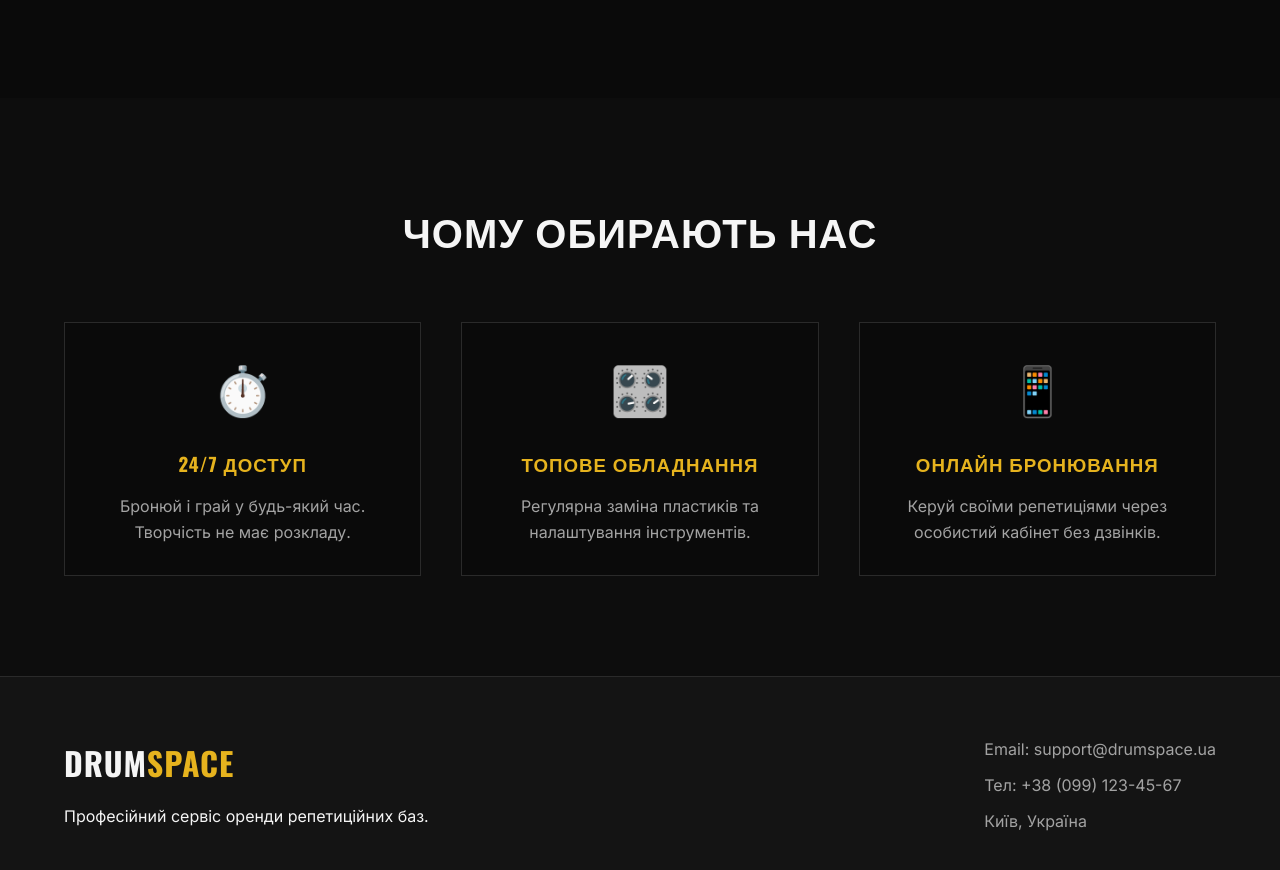
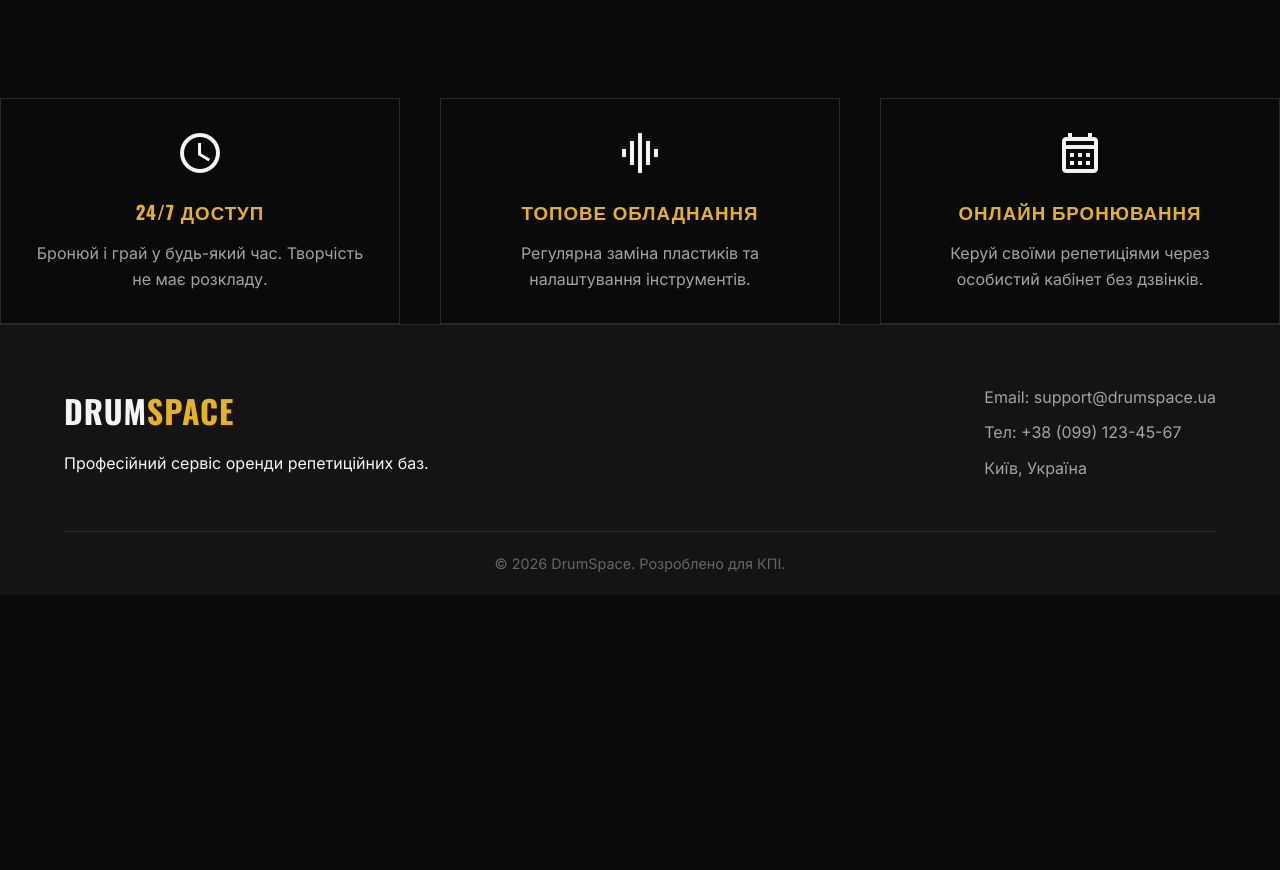
Before and after one commit to wh0smarg0/IO-35_webLAB-SakhnoMargaryta-FIOT-2026, a plain HTML site: page index.html in a window 1280 px wide. Shown: the part 1645-2515 px from the top of the page. After the commit the page ends 2240 px from the top, so only its background shows below. Drawn offline with nearby package versions, Linux system fonts and the light colour scheme.

Commit message:
Update index.html

```diff
--- a/index.html
+++ b/index.html
@@ -5,6 +5,7 @@
     <meta name="viewport" content="width=device-width, initial-scale=1.0">
     <title>DrumSpace | Професійні репетиційні бази</title>
     <link href="https://fonts.googleapis.com/css2?family=Inter:wght@400;500;600&family=Oswald:wght@500;700&display=swap" rel="stylesheet">
+    <link href="https://fonts.googleapis.com/icon?family=Material+Icons+Outlined" rel="stylesheet">
     <link rel="stylesheet" href="css/style.css">
 </head>
 <body>
@@ -62,7 +63,7 @@
                 </article>
 
                 <article class="card">
-                    <img src="https://images.unsplash.com/photo-1553545985-1e0d8781d5db?q=80&w=800&auto=format&fit=crop" alt="Електронна кімната" class="card-img">
+                    <img src="https://images.unsplash.com/photo-1571512379571-1774d30459ea?q=80&w=1074&auto=format&fit=crop&ixlib=rb-4.1.0&ixid=M3wxMjA3fDB8MHxwaG90by1wYWdlfHx8fGVufDB8fHx8fA%3D%3D" alt="Електронна кімната" class="card-img">
                     <div class="card-content">
                         <div class="card-header">
                             <h3>Кімната "Синтез"</h3>
@@ -102,26 +103,25 @@
             </div>
         </section>
 
-        <section class="features-section" id="features">
-            <h2 class="section-title">ЧОМУ ОБИРАЮТЬ НАС</h2>
         <div class="features-grid">
             <div class="feature-card">
-                    <div class="feature-icon">⏱️</div>
+                <span class="material-icons-outlined feature-icon">schedule</span>
                 <h3>24/7 Доступ</h3>
                 <p>Бронюй і грай у будь-який час. Творчість не має розкладу.</p>
             </div>
+
             <div class="feature-card">
-                    <div class="feature-icon">🎛️</div>
+                <span class="material-icons-outlined feature-icon">graphic_eq</span>
                 <h3>Топове обладнання</h3>
                 <p>Регулярна заміна пластиків та налаштування інструментів.</p>
             </div>
+
             <div class="feature-card">
-                    <div class="feature-icon">📱</div>
+                <span class="material-icons-outlined feature-icon">calendar_month</span>
                 <h3>Онлайн бронювання</h3>
                 <p>Керуй своїми репетиціями через особистий кабінет без дзвінків.</p>
             </div>
         </div>
-        </section>
     </main>
 
     <footer class="footer" id="contacts">
```
Lines whose indentation alone changed are shown as unchanged.
